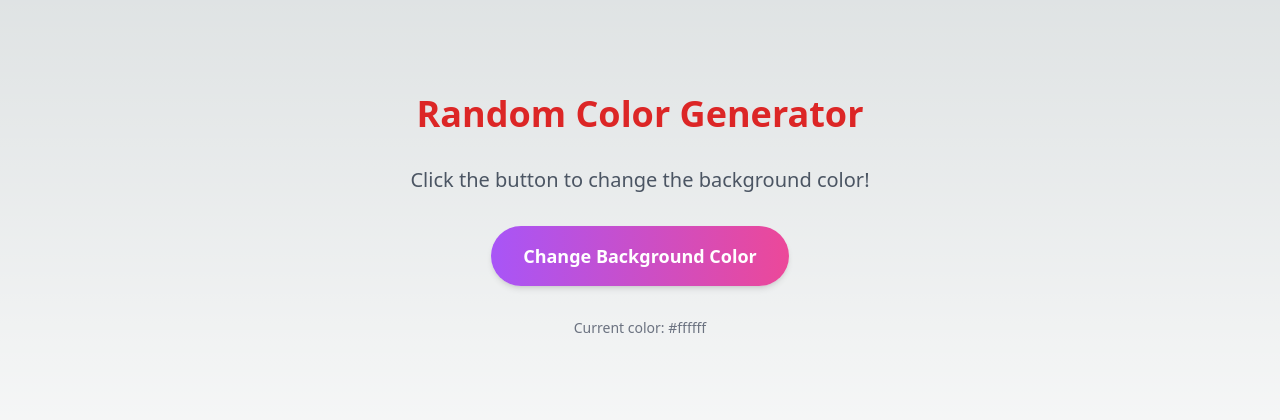
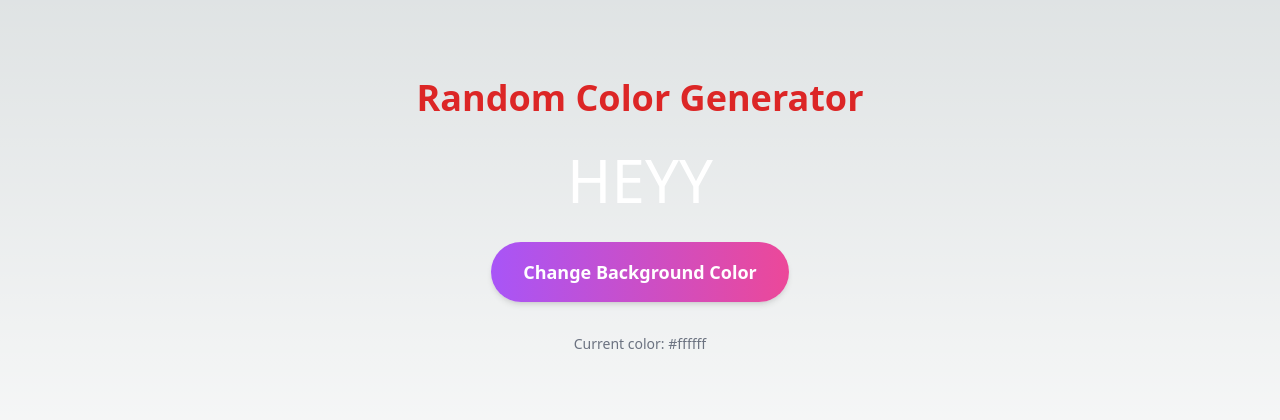
Before and after one commit to importgabriel/hue-shift-8nuw, a Next.js app: page / in a window 1280 px wide. Shown: the part 184-604 px from the top of the page. Built offline with nearby package versions, Linux system fonts and the light colour scheme.

Commit message:
edit: make this white and just say HEYY in big font

```diff
--- a/src/app/page.tsx
+++ b/src/app/page.tsx
@@ -44,8 +44,8 @@ export default function Home() {
         <h1 className="text-4xl font-bold text-red-600 mb-4">
           Random Color Generator
         </h1>
-        <p className="text-xl text-gray-600 mb-8">
-          Click the button to change the background color!
+        <p className="text-6xl text-white mb-8">
+          HEYY
         </p>
         <ColorButton onClick={handleColorChange} />
         <p className="text-sm text-gray-500 mt-4">
```
